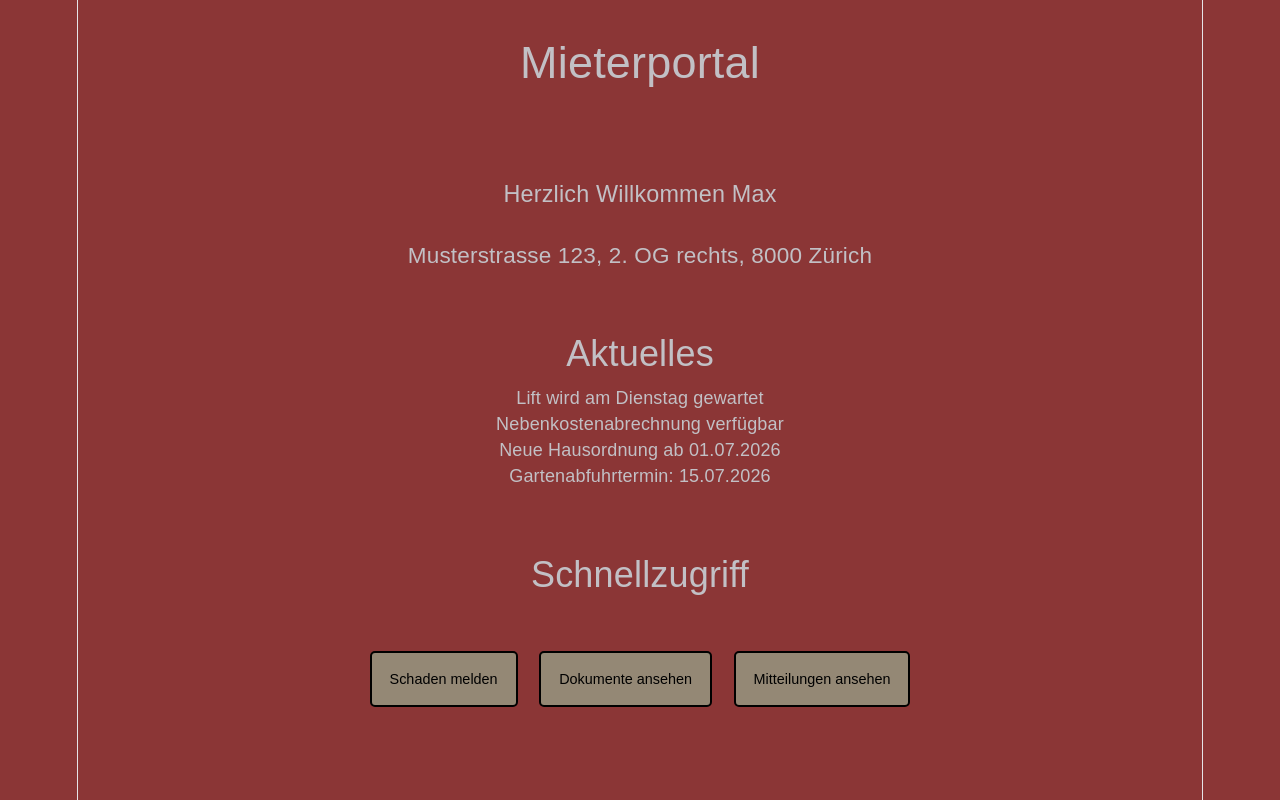
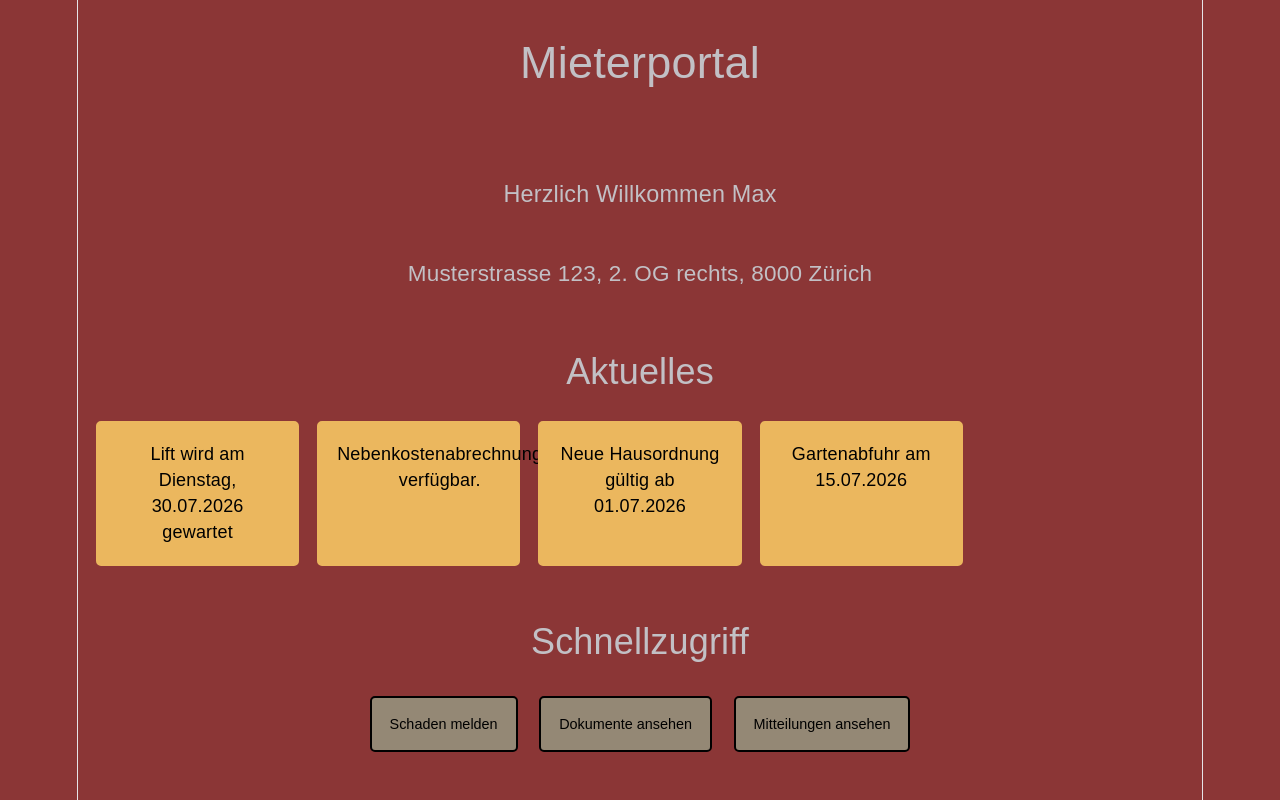
Before and after one commit to devjasmin/mieterportal, a React (Vite) app: page / in a window 1280 px wide. Shown: the top 800 px of the page. Built offline with nearby package versions, Linux system fonts and the light colour scheme.

Commit message:
Sektion Aktuelles farblich angepasst. neue Darstellung als Cards

```diff
--- a/src/Pages/Dashboard.css
+++ b/src/Pages/Dashboard.css
@@ -6,23 +6,21 @@ body {
 
 .title {
   padding: 1rem;
-  margin-top: 2rem;
   font-size: 4rem;
 }
 
 .adresse {
   padding: 1rem;
-  margin-top: 1rem;
 }
 
 .subtitle {
   margin-top: 1rem;
-  font-size: 2.5rem;
+  font-size: 2rem;
 }
 
 .subadresse {
   font-size: 1.25rem;
-  margin-bottom: 1rem;
+  padding: 1rem;
 }
 
 .news-section {
@@ -32,16 +30,31 @@ body {
 
 .news-title {
   font-size: 2rem;
-  margin-bottom: 1rem;
+  margin-bottom: 2rem;
 }
 
-.news-item {
+.news-list {
+  display: grid;
+  grid-template-columns: repeat(auto-fill, minmax(200px, 1fr));
+  gap: 1rem;
+}
+
+.news-card {
+  background-color: rgb(235, 183, 94);
+  padding: 1rem;
   font-size: 1rem;
+  border: 2px solid rgb(235, 183, 94);
+  color: black;
+  border-radius: 5px;
+  margin-bottom: 1rem;
+  display: flex;
+  gap: 16px;
+  transition: all 0.3s ease;
 }
 
 .access-section {
   padding: 1rem;
-  margin: 2rem;
+  margin: 0.5rem;
   font-size: 2rem;
 }
 
@@ -51,8 +64,7 @@ body {
   align-items: center;
   justify-content: center;
   gap: 1.2rem;
-  margin-top: 2rem;
-  padding: 0.5rem;
+  padding: 0.8rem;
 }
 
 .damage {
@@ -137,3 +149,8 @@ body {
   width: 300px;
   padding: 0.5rem;
 }
+@media (min-width: 768px) {
+  .news-list {
+    grid-template-columns: repeat(auto-fill, minmax(250px, 1fr 1fr));
+  }
+}
--- a/src/Pages/Dashboard.tsx
+++ b/src/Pages/Dashboard.tsx
@@ -13,10 +13,14 @@ function Dashboard() {
       </div>
       <div className="news-section">
         <div className="news-title">Aktuelles</div>
-        <div className="news-item">Lift wird am Dienstag gewartet</div>
-        <div className="news-item">Nebenkostenabrechnung verfügbar</div>
-        <div className="news-item">Neue Hausordnung ab 01.07.2026</div>
-        <div className="news-item">Gartenabfuhrtermin: 15.07.2026</div>
+        <div className="news-list">
+          <div className="news-card">
+            Lift wird am Dienstag, 30.07.2026 gewartet
+          </div>
+          <div className="news-card">Nebenkostenabrechnung verfügbar.</div>
+          <div className="news-card">Neue Hausordnung gültig ab 01.07.2026</div>
+          <div className="news-card">Gartenabfuhr am 15.07.2026</div>
+        </div>
       </div>
       <div className="access-section">Schnellzugriff</div>
       <div className="button-container">
```
